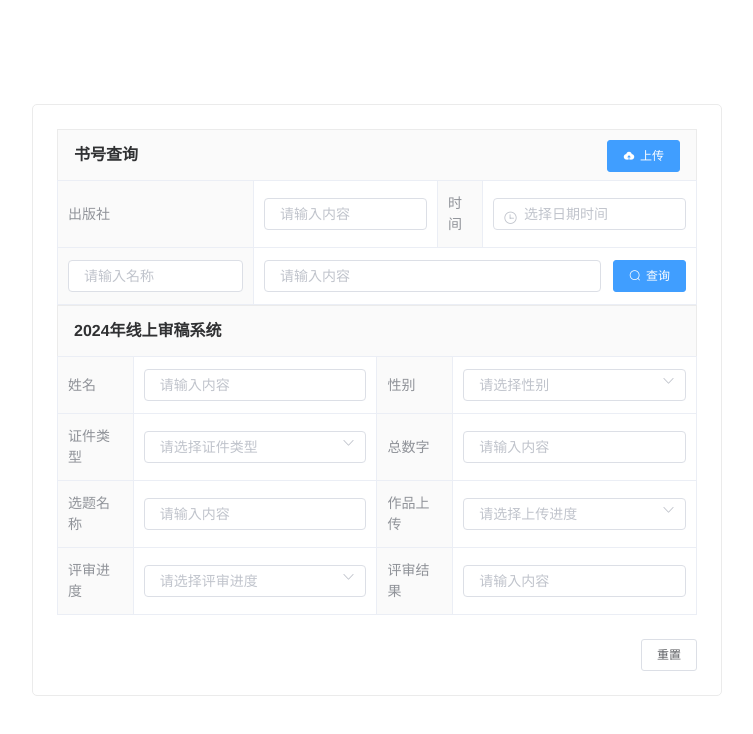
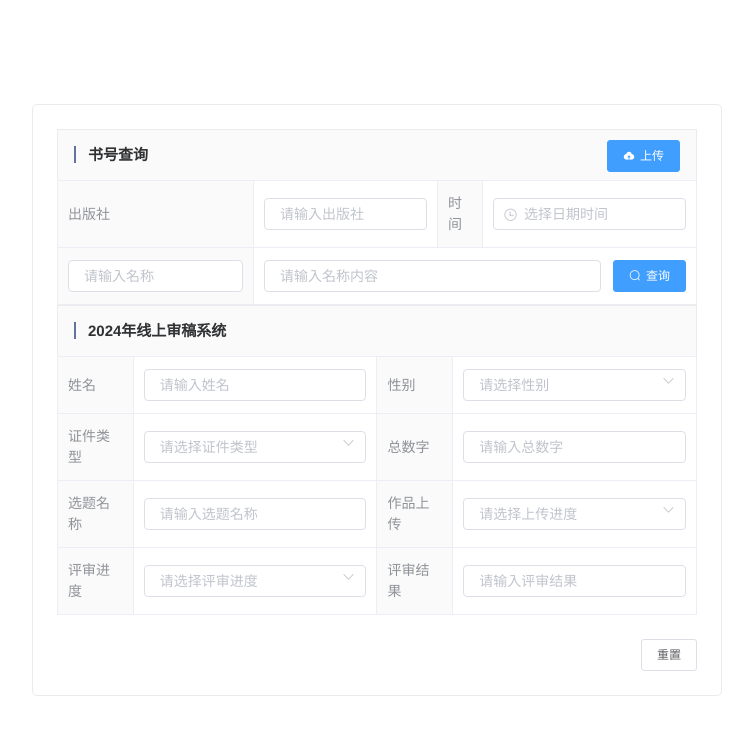
Before and after one commit to liuxiaoning951026/book_publish, a Vue app in the folder book_publish/: page /#/ in a window 1280 px wide. Shown: the top 734 px of the page, without its empty margins (263-1016 px from the left). Built offline with nearby package versions, Linux system fonts and the light colour scheme.

Commit message:
fix(书号查询): 优化文案提示

```diff
--- a/book_publish/src/components/HelloWorld.vue
+++ b/book_publish/src/components/HelloWorld.vue
@@ -1,7 +1,12 @@
 <template>
   <div class="hello">
     <div class="container">
-      <el-descriptions title="书号查询" :column="2" border>
+      <el-descriptions :column="2" border>
+        <template slot="title">
+          <span style="padding-left: 12px; border-left: 2px solid #64739d"
+            >书号查询</span
+          >
+        </template>
         <template slot="extra">
           <el-button type="primary" size="small" icon="el-icon-upload"
             >上传</el-button
@@ -9,7 +14,7 @@
         </template>
 
         <el-descriptions-item label="出版社">
-          <el-input v-model="input1" placeholder="请输入内容"></el-input>
+          <el-input v-model.trim="input1" placeholder="请输入出版社"></el-input>
         </el-descriptions-item>
         <el-descriptions-item
           label="时间"
@@ -20,6 +25,7 @@
             type="datetime"
             placeholder="选择日期时间"
             style="width: 100%"
+            class="timer"
           >
           </el-date-picker
         ></el-descriptions-item>
@@ -27,15 +33,15 @@
         <el-descriptions-item label="">
           <template slot="label">
             <el-input
-              v-model="input3"
+              v-model.trim="input3"
               placeholder="请输入名称"
               style="flex: 1; margin-right: 12px"
             ></el-input>
           </template>
           <div style="display: flex">
             <el-input
-              v-model="input2"
-              placeholder="请输入内容"
+              v-model.trim="input2"
+              placeholder="请输入名称内容"
               style="flex: 1; margin-right: 12px"
             ></el-input>
             <el-button type="primary" size="small" icon="el-icon-search"
@@ -47,10 +53,12 @@
 
       <el-descriptions :column="2" border>
         <template slot="title">
-          <span>2024年{{ input1 }}线上审稿系统</span></template
+          <span style="padding-left: 12px; border-left: 2px solid #64739d"
+            >2024年{{ input1 }}线上审稿系统</span
+          ></template
         >
         <el-descriptions-item label="姓名">
-          <el-input v-model="input4" placeholder="请输入内容"></el-input>
+          <el-input v-model.trim="input4" placeholder="请输入姓名"></el-input>
         </el-descriptions-item>
         <el-descriptions-item label="性别">
           <el-select
@@ -76,11 +84,14 @@
           </el-select>
         </el-descriptions-item>
         <el-descriptions-item label="总数字">
-          <el-input v-model="input5" placeholder="请输入内容"></el-input>
+          <el-input v-model.trim="input5" placeholder="请输入总数字"></el-input>
         </el-descriptions-item>
 
         <el-descriptions-item label="选题名称">
-          <el-input v-model="input6" placeholder="请输入内容"></el-input>
+          <el-input
+            v-model.trim="input6"
+            placeholder="请输入选题名称"
+          ></el-input>
         </el-descriptions-item>
         <el-descriptions-item label="作品上传">
           <el-select
@@ -107,7 +118,10 @@
           ></el-select>
         </el-descriptions-item>
         <el-descriptions-item label="评审结果">
-          <el-input v-model="input7" placeholder="请输入内容"></el-input>
+          <el-input
+            v-model.trim="input7"
+            placeholder="请输入评审结果"
+          ></el-input>
         </el-descriptions-item>
       </el-descriptions>
 
@@ -185,6 +199,11 @@ export default {
   border-bottom: none;
 }
 
+.el-descriptions__title {
+  font-size: 15px;
+  font-weight: 600;
+}
+
 .btns {
   width: 100%;
   display: flex;
@@ -196,4 +215,10 @@ export default {
   height: 32px;
   line-height: 32px;
 }
+
+.timer {
+  .el-input__icon {
+    line-height: 32px;
+  }
+}
 </style>
```
